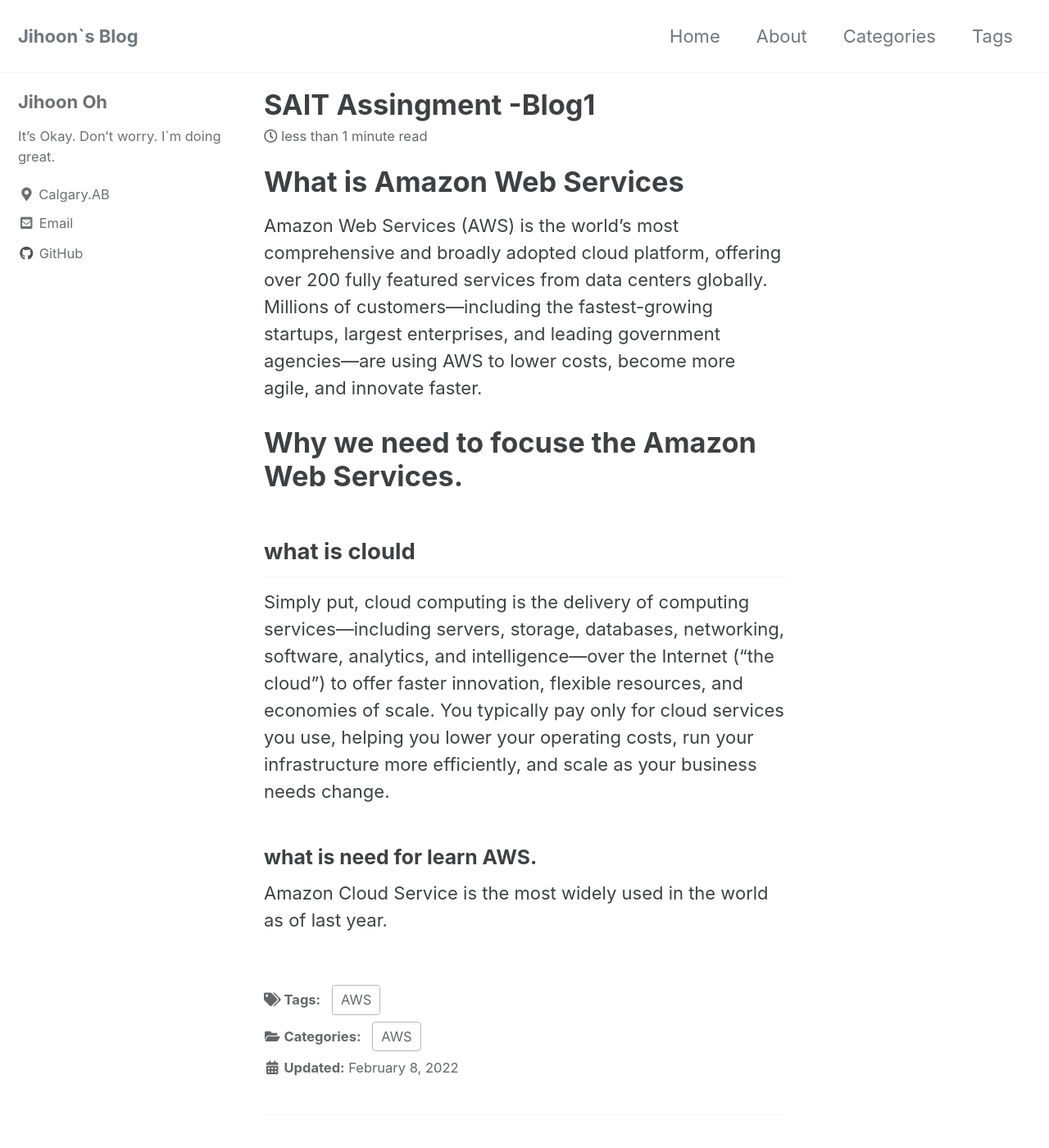
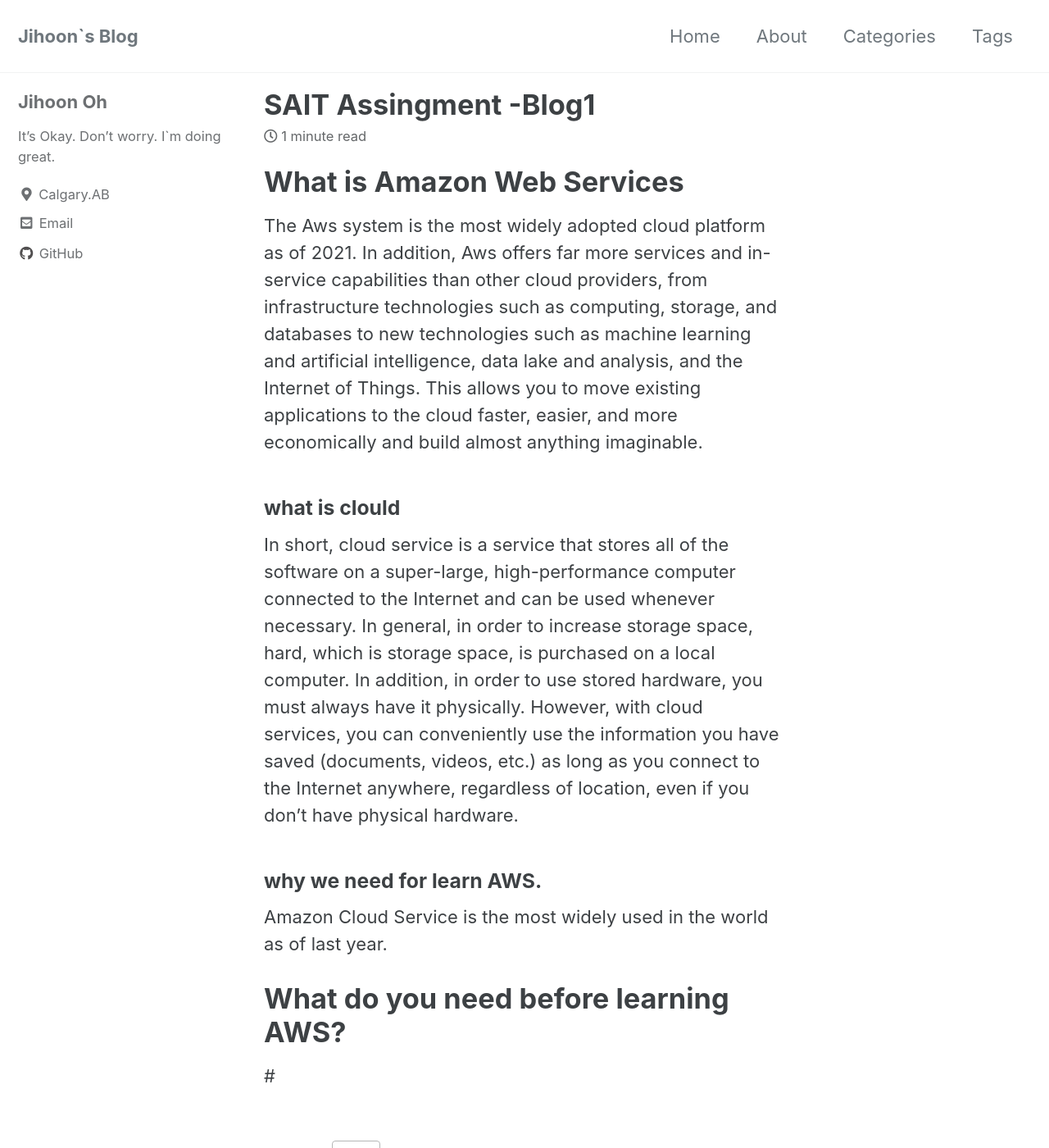
Before and after one commit to jihoon0324/jihoon0324.github.io, a Jekyll site: the page built from _posts/aws/2022-02-08-aws-basic.md, in a window 1280 px wide and 1400 px high. Shown: the whole window at 82% size. Built offline with Jekyll 4.4.1, drawn with Linux system fonts in a browser that asks for light colours; cached includes are drawn as plain includes; comment, search, counter and statistics services are not loaded.

Commit message:
add aws page

```diff
--- a/_posts/aws/2022-02-08-aws-basic.md
+++ b/_posts/aws/2022-02-08-aws-basic.md
@@ -11,19 +11,23 @@ last_modified_at: 2022-02-08
 
 # What is Amazon Web Services
 
-Amazon Web Services (AWS) is the world’s most comprehensive and broadly adopted cloud platform, offering over 200 fully featured services from data centers globally. Millions of customers—including the fastest-growing startups, largest enterprises, and leading government agencies—are using AWS to lower costs, become more agile, and innovate faster.
+The Aws system is the most widely adopted cloud platform as of 2021.  In addition, Aws offers far more services and in-service capabilities than other cloud providers, from infrastructure technologies such as computing, storage, and databases to new technologies such as machine learning and artificial intelligence, data lake and analysis, and the Internet of Things. This allows you to move existing applications to the cloud faster, easier, and more economically and build almost anything imaginable.
 
-# Why we need to focuse the Amazon Web Services.
+
+
+### what is clould
+
+In short, cloud service is a service that stores all of the software on a super-large, high-performance computer connected to the Internet and can be used whenever necessary.  In general, in order to increase storage space, hard, which is storage space, is purchased on a local computer.  In addition, in order to use stored hardware, you must always have it physically.  However, with cloud services, you can conveniently use the information you have saved (documents, videos, etc.) as long as you connect to the Internet anywhere, regardless of location, even if you don't have physical hardware.
+
+### why we need for learn AWS.
+
+Amazon Cloud Service is the most widely used in the world as of last year.
 
 
 
 
+# What do you need before learning AWS?
 
 
-## what is clould
 
-Simply put, cloud computing is the delivery of computing services—including servers, storage, databases, networking, software, analytics, and intelligence—over the Internet (“the cloud”) to offer faster innovation, flexible resources, and economies of scale. You typically pay only for cloud services you use, helping you lower your operating costs, run your infrastructure more efficiently, and scale as your business needs change.
-
-### what is need for learn AWS.
-
-Amazon Cloud Service is the most widely used in the world as of last year.
+#
```
